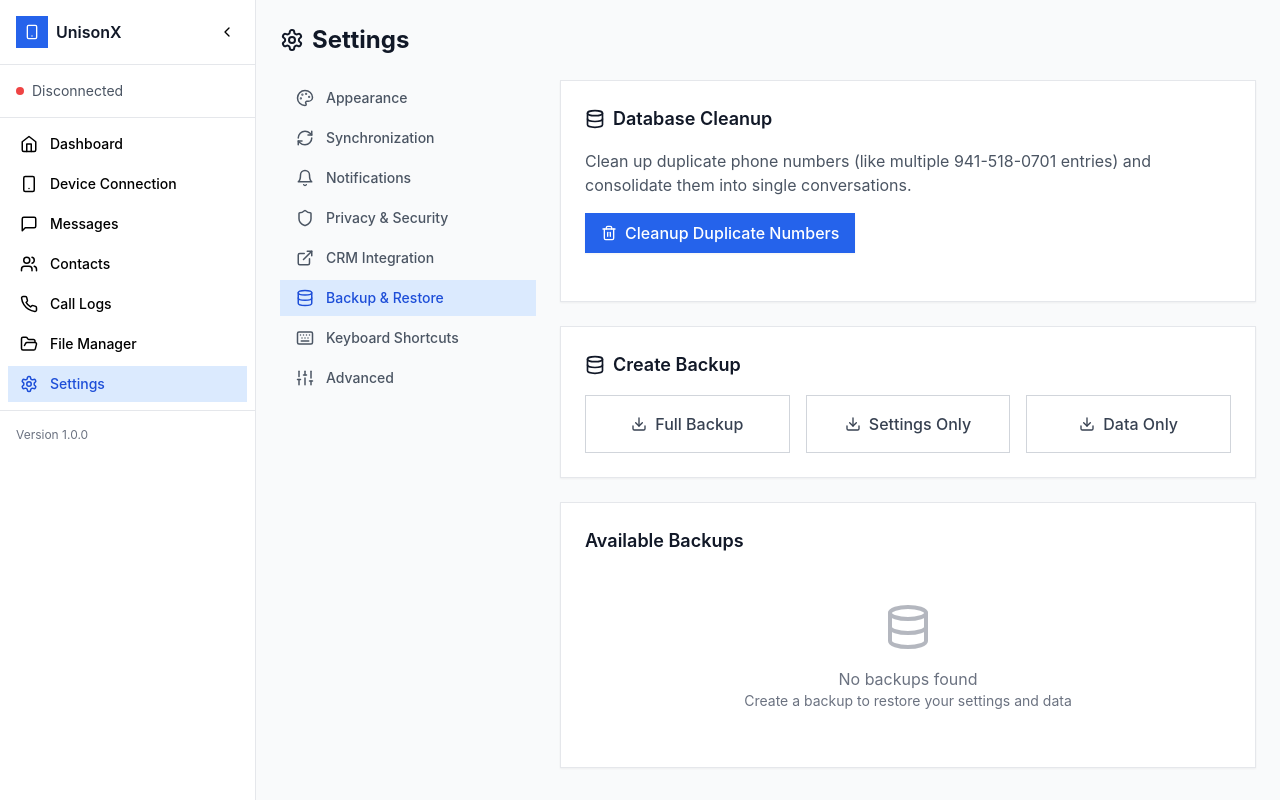
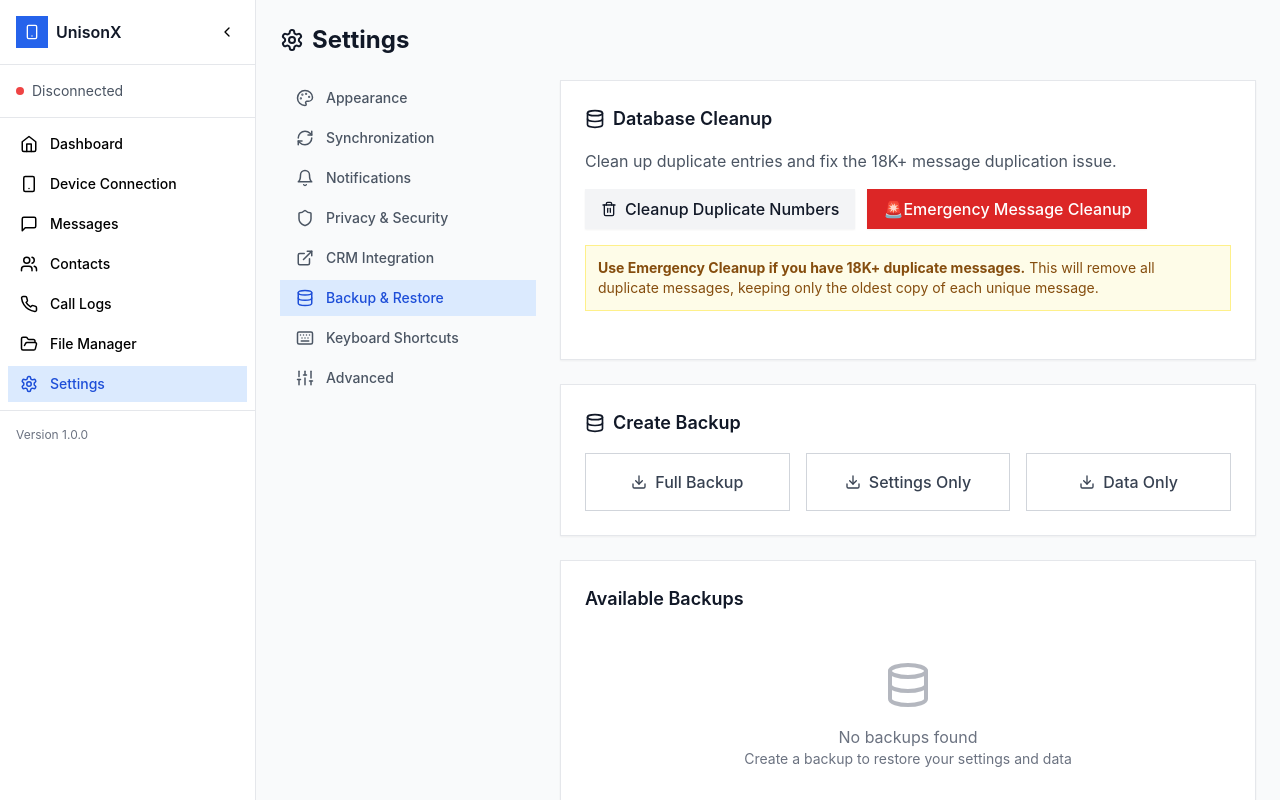
Before and after one commit to imthebreezy247/unison, a React (Vite) app: page /settings in a window 1280 px wide. Both pictures are taken after a click on the button "Backup & Restore". Built offline with nearby package versions, Linux system fonts and the light colour scheme.

Commit message:
feat: Implement emergency message cleanup functionality and enhance SQLite compatibility for duplicate detection

```diff
--- a/src/main/preload.ts
+++ b/src/main/preload.ts
@@ -130,6 +130,7 @@
   // Database operations
   database: {
     cleanupDuplicates: () => Promise<any>;
+    emergencyMessageCleanup: () => Promise<any>;
     getStats: () => Promise<any>;
   };
 
--- a/src/main/services/DatabaseCleanup.ts
+++ b/src/main/services/DatabaseCleanup.ts
@@ -208,10 +208,10 @@
     const callLogCount = await this.databaseManager.query('SELECT COUNT(*) as count FROM call_logs');
     stats.callLogs = callLogCount[0].count;
 
-    // Count potential duplicates (same last 10 digits)
+    // Count potential duplicates (same last 10 digits) - Using SQLite SUBSTR instead of RIGHT
     const duplicates = await this.databaseManager.query(`
       SELECT COUNT(*) as count FROM (
-        SELECT RIGHT(REPLACE(phone_number, '-', ''), 10) as normalized, COUNT(*) as thread_count
+        SELECT SUBSTR(REPLACE(phone_number, '-', ''), -10) as normalized, COUNT(*) as thread_count
         FROM message_threads
         GROUP BY normalized
         HAVING thread_count > 1
--- a/src/renderer/pages/Settings.tsx
+++ b/src/renderer/pages/Settings.tsx
@@ -391,6 +391,27 @@
     }
   };
 
+  const emergencyMessageCleanup = async () => {
+    try {
+      setLoading(true);
+      setSaveStatus('🚨 Starting emergency message cleanup...');
+
+      const result = await window.unisonx?.database?.emergencyMessageCleanup();
+
+      if (result?.success) {
+        setSaveStatus(`🧹 Emergency cleanup complete! Removed ${result.deletedCount} duplicate messages`);
+      } else {
+        setSaveStatus('Emergency cleanup failed: ' + result?.error);
+      }
+    } catch (error) {
+      console.error('Failed to run emergency cleanup:', error);
+      setSaveStatus('Emergency cleanup failed');
+    } finally {
+      setLoading(false);
+      setTimeout(() => setSaveStatus(''), 5000);
+    }
+  };
+
   const tabs = [
     { id: 'appearance', label: 'Appearance', icon: Palette },
     { id: 'sync', label: 'Synchronization', icon: RefreshCw },
@@ -679,16 +700,31 @@
                 </h2>
                 <div className="mb-6">
                   <p className="text-gray-600 dark:text-gray-400 mb-4">
-                    Clean up duplicate phone numbers (like multiple 941-518-0701 entries) and consolidate them into single conversations.
+                    Clean up duplicate entries and fix the 18K+ message duplication issue.
                   </p>
+                  <div className="flex gap-3 mb-4">
                     <button
                       onClick={cleanupDatabase}
-                    className="btn-primary flex items-center gap-2"
+                      className="btn-secondary flex items-center gap-2"
                       disabled={loading}
                     >
                       <Trash2 size={16} />
                       {loading ? 'Cleaning...' : 'Cleanup Duplicate Numbers'}
                     </button>
+                    <button
+                      onClick={emergencyMessageCleanup}
+                      className="btn-danger flex items-center gap-2"
+                      disabled={loading}
+                    >
+                      🚨
+                      {loading ? 'Processing...' : 'Emergency Message Cleanup'}
+                    </button>
+                  </div>
+                  <div className="bg-yellow-50 dark:bg-yellow-900/20 border border-yellow-200 dark:border-yellow-800 rounded-lg p-3 mb-4">
+                    <p className="text-sm text-yellow-800 dark:text-yellow-200">
+                      <strong>Use Emergency Cleanup if you have 18K+ duplicate messages.</strong> This will remove all duplicate messages, keeping only the oldest copy of each unique message.
+                    </p>
+                  </div>
                   {saveStatus && (
                     <p className="mt-2 text-sm text-green-600 dark:text-green-400">
                       {saveStatus}
--- a/src/renderer/types/window.d.ts
+++ b/src/renderer/types/window.d.ts
@@ -87,6 +87,13 @@
         addToFolder: (transferId: string, folderId: string) => Promise<void>;
       };
 
+      // Database operations
+      database: {
+        cleanupDuplicates: () => Promise<any>;
+        emergencyMessageCleanup: () => Promise<any>;
+        getStats: () => Promise<any>;
+      };
+
       // System operations
       system: {
         minimize: () => void;
```
Also changed, not shown: src/main/services/MessageSyncService.ts (+23 -12 lines), 1 other file (tests, documents, lock files or other folders). Lines whose indentation alone changed are shown as unchanged.
